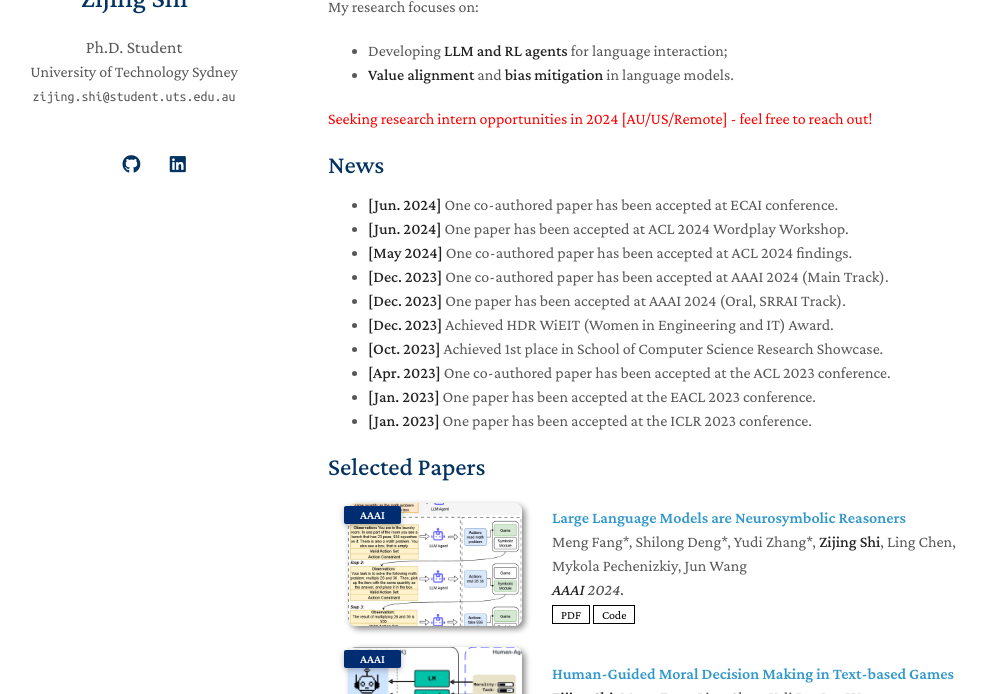
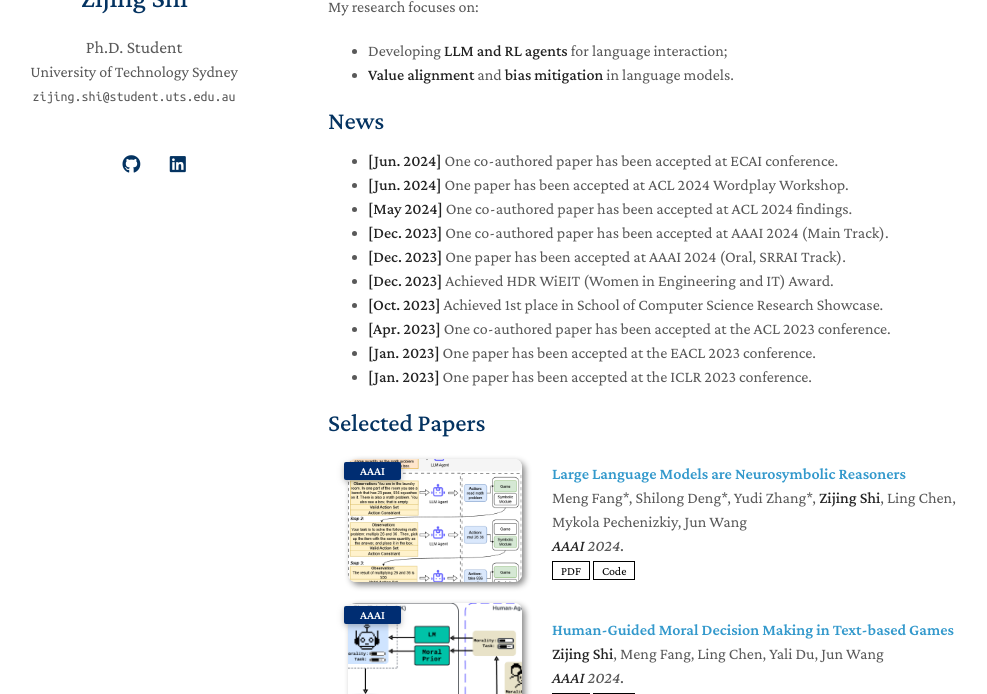
Before and after one commit to winni18/winni18.github.io, a Jekyll site: the page built from index.md, in a window 1280 px wide and 900 px high, cut to the strip 206-900 px from the top of the window. Shown: the whole strip, without its empty margins (142-1129 px from the left). Built offline with Jekyll 4.4.1, drawn with Linux system fonts in a browser that asks for light colours; nearby versions of some CDN libraries; a style sheet for code colours, icons or effects is not loaded; our own code applies the rules of GitHub Pages for plain Markdown files.

Commit message:
Update index.md

```diff
--- a/index.md
+++ b/index.md
@@ -13,7 +13,6 @@ My research focuses on:
 - **Value alignment** and **bias mitigation** in language models.
 
 
-<span style="color: red;">Seeking research intern opportunities in 2024 \[AU/US/Remote] - feel free to reach out!</span>
 
 
 ## News
```
